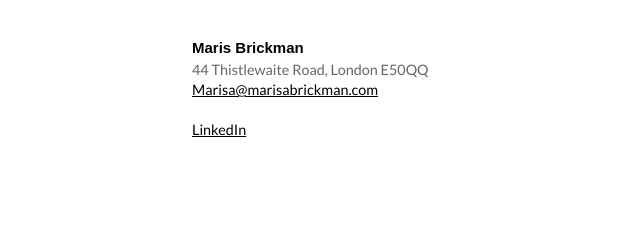
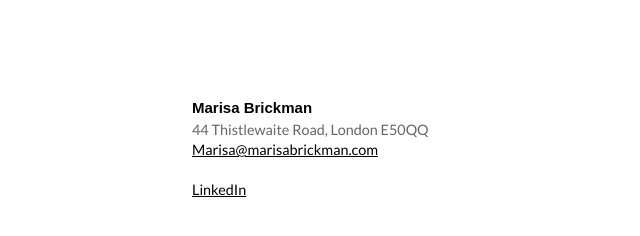
Before and after one commit to joshfishman/mbdotcom, a plain HTML site: page index.html in a window 1280 px wide. Shown: the whole page, without its empty margins (0-640 px from the left). Drawn offline with nearby package versions, Linux system fonts and the light colour scheme.

Commit message:
Update index.html

```diff
--- a/index.html
+++ b/index.html
@@ -63,9 +63,10 @@
 		</div>
 				<div class="tab-content row-fluid">
 					<div class="tab-pane fade in active" id="home">
+						<div style="margin: 10vh auto 0;">
 
-						<h3>Maris Brickman</h3>44 Thistlewaite Road, London E50QQ<br><a href="mailto:marisa@marisabrickman.com">Marisa@marisabrickman.com</a><br><br><a href="http://www.linkedin.com/in/marisabrickman">LinkedIn</a>
-
+						<h3>Marisa Brickman</h3>44 Thistlewaite Road, London E50QQ<br><a href="mailto:marisa@marisabrickman.com">Marisa@marisabrickman.com</a><br><br><a href="http://www.linkedin.com/in/marisabrickman">LinkedIn</a>
+						</div>
 
 
 
```
